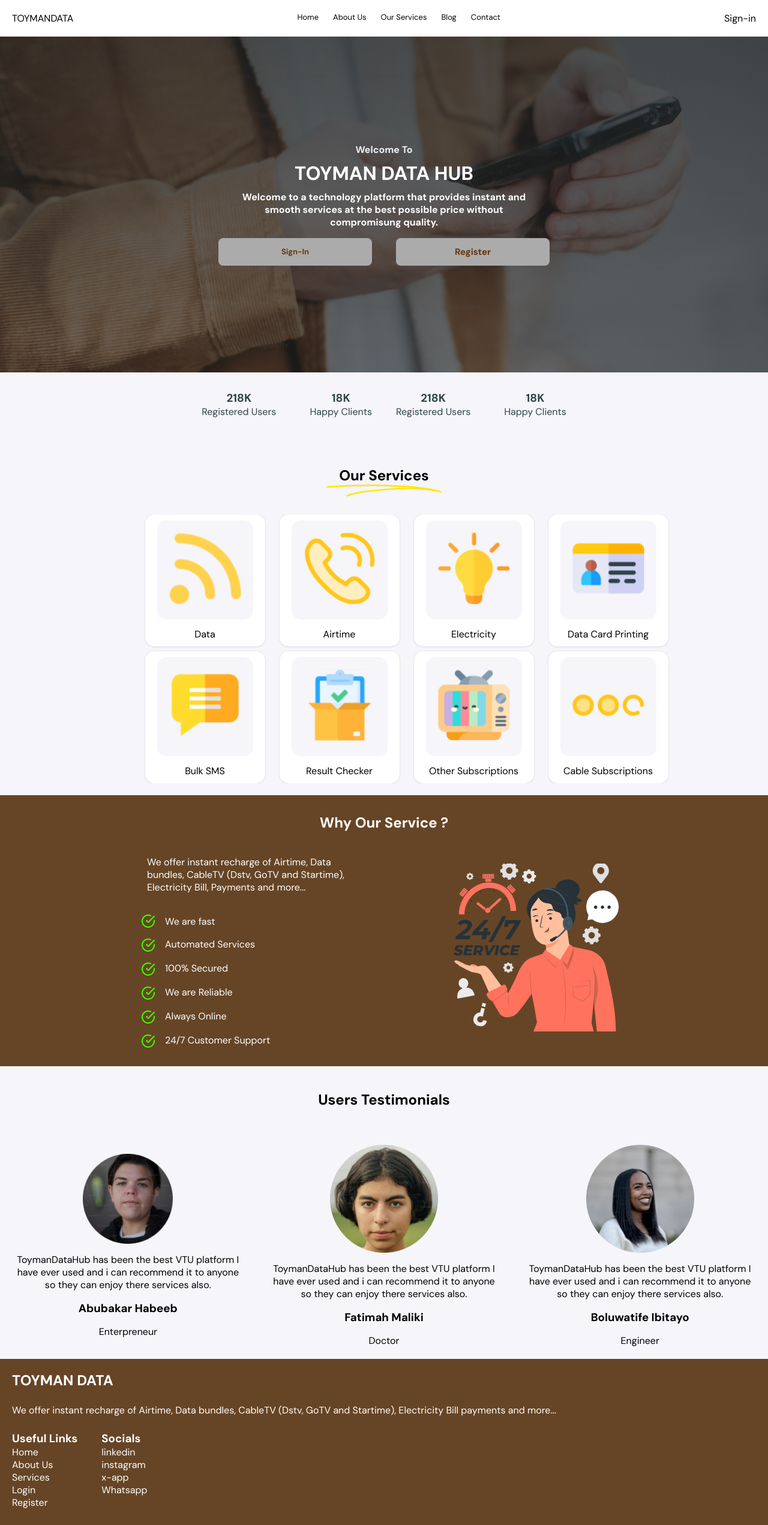
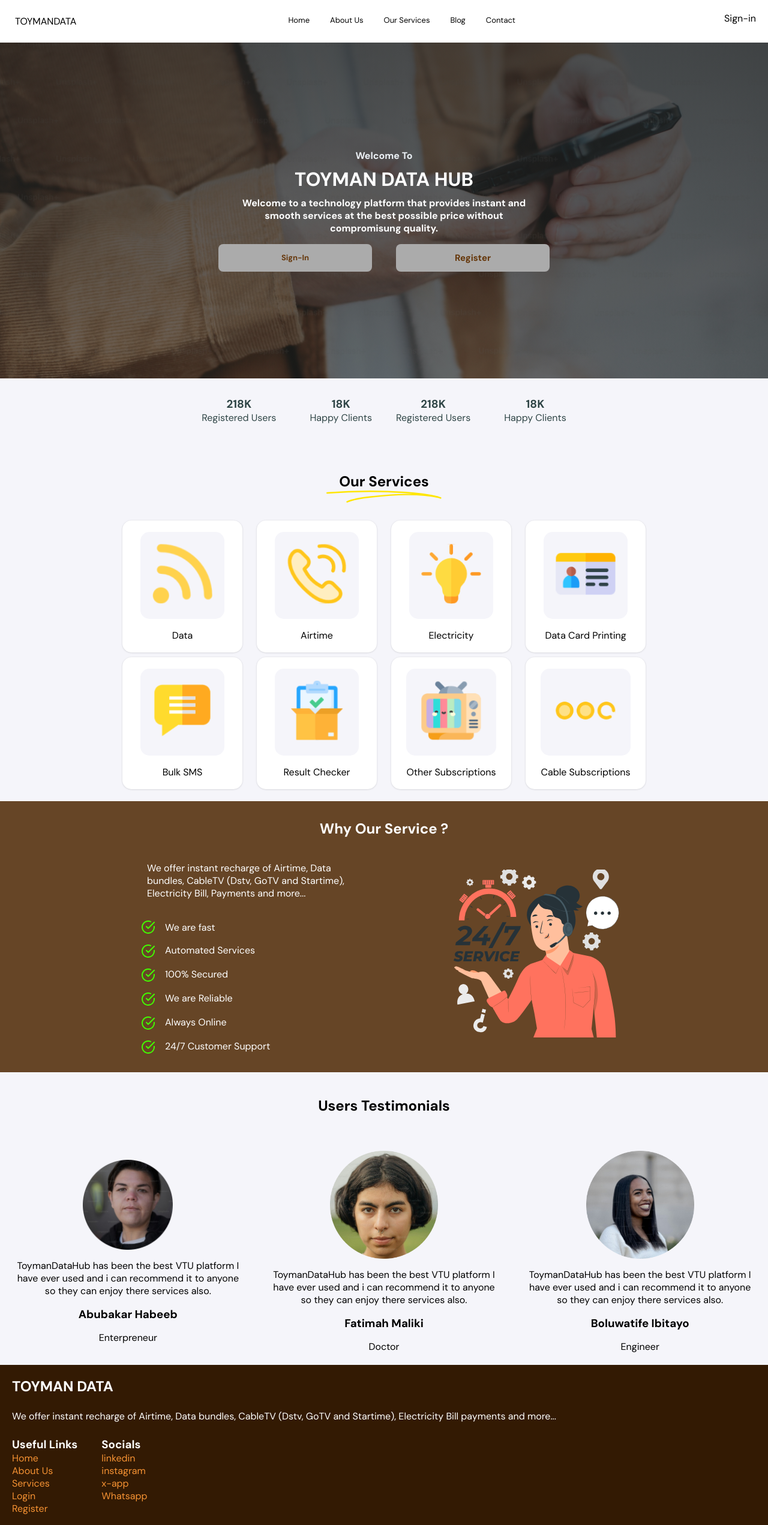
Before and after one commit to Toyman-tech/toymandatahub, a Next.js app: page / in a window 1280 px wide. Shown: the top 2543 px of the page at 60% size. Built offline with nearby package versions, Linux system fonts and the light colour scheme; a web font is replaced by a local one.

Commit message:
worked on the UI

```diff
--- a/app/globals.css
+++ b/app/globals.css
@@ -47,7 +47,8 @@ input::selection {
 .MuiInputBase-root .MuiOutlinedInput-notchedOutline {
   border: 1px solid  #5b3a3a96;
   border-radius: 8px;
-  background-color:#f5f5fa !important;
+  background-color:#f5f5fa50 ;
+
 }
 .subscribe-sec .MuiInputBase-root {
   padding-right: 0;
--- a/components/Footer.tsx
+++ b/components/Footer.tsx
@@ -12,7 +12,7 @@ const socials=
 
 const Footer = () => {
   return (
-    <Box sx={{ backgroundColor:' #664526', color:'#ffff' }}
+    <Box sx={{ backgroundColor:' #331a03', color:'#ffff' }}
     padding={'20px'}>
       <Stack direction='column' spacing={3}>
          <Box component='h2'>
@@ -37,19 +37,19 @@ const Footer = () => {
                     Useful Links
                   </Box>
                   <Stack direction='column'>
-                  <Link href="#" underline="none"  color='#ffff'>
+                  <Link href="#" underline="none"  color='#f79333'>
                 Home
               </Link>
-              <Link href="#" underline="none"  color='#ffff'>
+              <Link href="#" underline="none"  color='#f79333'>
                 About Us
               </Link>
-              <Link href="#" underline="none"  color='#ffff'>
+              <Link href="#" underline="none"  color='#f79333'>
                 Services
               </Link>
-              <Link href="#" underline="none"  color='#ffff'>
+              <Link href="#" underline="none"  color='#f79333'>
                 Login
               </Link>
-              <Link href="#" underline="none"  color='#ffff'>
+              <Link href="#" underline="none"  color='#f79333'>
                 Register
               </Link>
                   </Stack>
@@ -60,7 +60,7 @@ const Footer = () => {
                   </Box>
                   <Stack direction='column'>
                   {socials.map((social)=>(
-                <Link href={social.href} key={social.key} underline="none"  color='#ffff'>
+                <Link href={social.href} key={social.key} underline="none"  color='#f79333'>
                   {social.key}
                 </Link>
               ))}
@@ -78,7 +78,7 @@ const Footer = () => {
                    Address: University Road, Tanke, Ilorin, Kwara State.
                 </Box>
                 <Box component={'p'}>
-                  Whatsapp: +2349039242601
+                  Phone Number: +2349039242601
                 </Box>
                 <Box component={'p'}>
                   Email: habeebthedev@gmail.com
--- a/components/LandingPage.tsx
+++ b/components/LandingPage.tsx
@@ -99,6 +99,10 @@ const LandingPage = () => {
                 fontSize: "13px",
                 fontWeight: 700,
                 backgroundColor: "#ababab",
+                ":hover":{
+                  backgroundColor: "#ababab",
+                  color:'#3f2828'
+                },
               }}
               variant="contained"
             >
@@ -115,7 +119,10 @@ const LandingPage = () => {
                 fontSize: "15px",
                 color:'#643406fa',
                 fontWeight: 700,
-                backgroundColor: "#ababab",
+                ":hover":{
+                  backgroundColor: "#ababab",
+                  color:'#3f2828'
+                },                backgroundColor: "#ababab",
               }}
               variant="contained"
             >
--- a/components/Navbar.tsx
+++ b/components/Navbar.tsx
@@ -12,30 +12,62 @@ const Navbar = () => {
           justifyContent={"space-between"}
           sx={{ padding: "10px" }}
         >
-          <Link href="#" underline="none" color='black'>
+          <Link href="#" underline="none" color='black' p='5px'
+           sx={{ ":hover":{
+            color:'#3f2828'
+          },     }}
+          >
             TOYMANDATA
           </Link>
           <Box sx={{fontSize:'13px'}}>
             <Stack direction="row" spacing={3} display={{md:"flex", xs:'none'}} px="3px"
             >
-              <Link href="#" underline="none"  color='black'>
+              <Link href="#" underline="none"  color='black' p='5px' sx={{ ":hover":{
+            backgroundColor: "#ababab",
+            color:'#3f2828'
+          },     }}>
                 Home
               </Link>
-              <Link href="#" underline="none" color='black'>
+              <Link href="#" underline="none" color='black' p='5px'
+               sx={{ ":hover":{
+            backgroundColor: "#ababab",
+            color:'#3f2828'
+          },     }}
+              >
                 About Us
               </Link>
-              <Link href="#" underline="none" color='black'>
+              <Link href="#" underline="none" color='black' p='5px'
+               sx={{ ":hover":{
+            backgroundColor: "#ababab",
+            color:'#3f2828'
+          },     }}
+              >
                 Our Services
               </Link>
-              <Link href="#" underline="none" color='black'>
+              <Link href="#" underline="none" color='black' p='5px'
+               sx={{ ":hover":{
+            backgroundColor: "#ababab",
+            color:'#3f2828'
+          },     }}
+              >
                 Blog
               </Link>
-              <Link href="#" underline="none" color='black'>
+              <Link href="#" underline="none" color='black' p='5px'
+               sx={{ ":hover":{
+            backgroundColor: "#ababab",
+            color:'#3f2828'
+          },     }}
+              >
                 Contact
               </Link>
             </Stack>
           </Box>
-          <Link href="/auth/sign-in" underline="none" color='black'>
+          <Link href="/auth/sign-in" underline="none" color='black'
+          sx={{ ":hover":{
+            backgroundColor: "#ababab",
+            color:'#3f2828'
+          },     }}
+          >
             Sign-in
           </Link>
         </Stack>
--- a/components/Services.tsx
+++ b/components/Services.tsx
@@ -26,24 +26,23 @@ const Services = () => {
           />
         </Stack>
         <Stack
-          direction={{ md: "column", xs: "row" }}
-          sx={{ overflowY:"auto"}}
+          direction='column'
           justifyContent={"center"}
           alignItems={"center"}
           textAlign={"center"}
           spacing={1}
-          pl='55px'
+          // pl='55px'
 
         >
           <Stack
           // direction={{ md: "row", xs: "column" }}
-          direction={'row'}
+          direction={{md:'row', xs:'column'}}
           // sx={{ overflowY:"auto"}}
           justifyContent={"center"}
           alignItems={"center"}
           textAlign={"center"}
           spacing={3}
-          pl='20px'
+
 
         >
           {/* Box beginning */}
@@ -59,7 +58,7 @@ const Services = () => {
             display="flex"
             alignItems={"center"}
           >
-            <Stack direction="column" justifyContent={"space-between"}
+            <Stack direction="column" justifyContent={"space-around"}
             height='100%'
             padding='10px'
             >
@@ -73,8 +72,8 @@ const Services = () => {
                 <Box
 
                   component={"img"}
-                    width='120px'
-                    height='120px'
+                    width='100px'
+                    height='100px'
                   src="/smt2.svg"
                   sx={
                     {
@@ -103,7 +102,7 @@ const Services = () => {
             display="flex"
             alignItems={"center"}
           >
-            <Stack direction="column" justifyContent={"space-between"}
+            <Stack direction="column" justifyContent={"space-around"}
             height='100%'
             padding='10px'
             >
@@ -117,8 +116,8 @@ const Services = () => {
                 <Box
 
                   component={"img"}
-                    width='120px'
-                    height='120px'
+                    width='100px'
+                    height='100px'
                   src="/smt3.svg"
                   sx={
                     {
@@ -147,7 +146,7 @@ const Services = () => {
             display="flex"
             alignItems={"center"}
           >
-            <Stack direction="column" justifyContent={"space-between"}
+            <Stack direction="column" justifyContent={"space-around"}
             height='100%'
             padding='10px'
             >
@@ -161,8 +160,8 @@ const Services = () => {
                 <Box
 
                   component={"img"}
-                    width='120px'
-                    height='120px'
+                    width='100px'
+                    height='100px'
                   src="/smt4.svg"
                   sx={
                     {
@@ -191,7 +190,7 @@ const Services = () => {
             display="flex"
             alignItems={"center"}
           >
-            <Stack direction="column" justifyContent={"space-between"}
+            <Stack direction="column" justifyContent={"space-around"}
             height='100%'
             padding='10px'
             >
@@ -205,8 +204,8 @@ const Services = () => {
                 <Box
 
                   component={"img"}
-                    width='120px'
-                    height='120px'
+                    width='100px'
+                    height='100px'
                   src="/smt.svg"
                   sx={
                     {
@@ -224,12 +223,12 @@ const Services = () => {
           {/* box ending */}
           </Stack>
           <Stack
-          direction={'row'}
+          direction={{md:'row', xs:'column'}}
           justifyContent={"center"}
           alignItems={"center"}
           textAlign={"center"}
           spacing={3}
-          pl='20px'
+          // pl='20px'
 
         >
           {/* Box beginning */}
@@ -245,7 +244,7 @@ const Services = () => {
             display="flex"
             alignItems={"center"}
           >
-            <Stack direction="column" justifyContent={"space-between"}
+            <Stack direction="column" justifyContent={"space-around"}
             height='100%'
             padding='10px'
             >
@@ -259,8 +258,8 @@ const Services = () => {
                 <Box
 
                   component={"img"}
-                    width='120px'
-                    height='120px'
+                    width='100px'
+                    height='100px'
                   src="/smt5.svg"
                   sx={
                     {
@@ -289,7 +288,7 @@ const Services = () => {
             display="flex"
             alignItems={"center"}
           >
-            <Stack direction="column" justifyContent={"space-between"}
+            <Stack direction="column" justifyContent={"space-around"}
             height='100%'
             padding='10px'
             >
@@ -303,8 +302,8 @@ const Services = () => {
                 <Box
 
                   component={"img"}
-                    width='120px'
-                    height='120px'
+                    width='100px'
+                    height='100px'
                   src="/smt7.svg"
                   sx={
                     {
@@ -333,7 +332,7 @@ const Services = () => {
             display="flex"
             alignItems={"center"}
           >
-            <Stack direction="column" justifyContent={"space-between"}
+            <Stack direction="column" justifyContent={"space-around"}
             height='100%'
             padding='10px'
             >
@@ -347,8 +346,8 @@ const Services = () => {
                 <Box
 
                   component={"img"}
-                    width='120px'
-                    height='120px'
+                    width='100px'
+                    height='100px'
                   src="/smt1.svg"
                   sx={
                     {
@@ -377,7 +376,7 @@ const Services = () => {
             display="flex"
             alignItems={"center"}
           >
-            <Stack direction="column" justifyContent={"space-between"}
+            <Stack direction="column" justifyContent={"space-around"}
             height='100%'
             padding='10px'
             >
@@ -391,8 +390,8 @@ const Services = () => {
                 <Box
 
                   component={"img"}
-                    width='120px'
-                    height='120px'
+                    width='100px'
+                    height='100px'
                   src="/smt6.svg"
                   sx={
                     {
--- a/components/SignIn.tsx
+++ b/components/SignIn.tsx
@@ -141,7 +141,7 @@ const SignIn = () => {
               fullWidth
               sx={{
                 height: "100%", // Custom height
-
+                color:'black',
                 fontSize: "13px",
                 fontWeight: 200,
               }}
```
